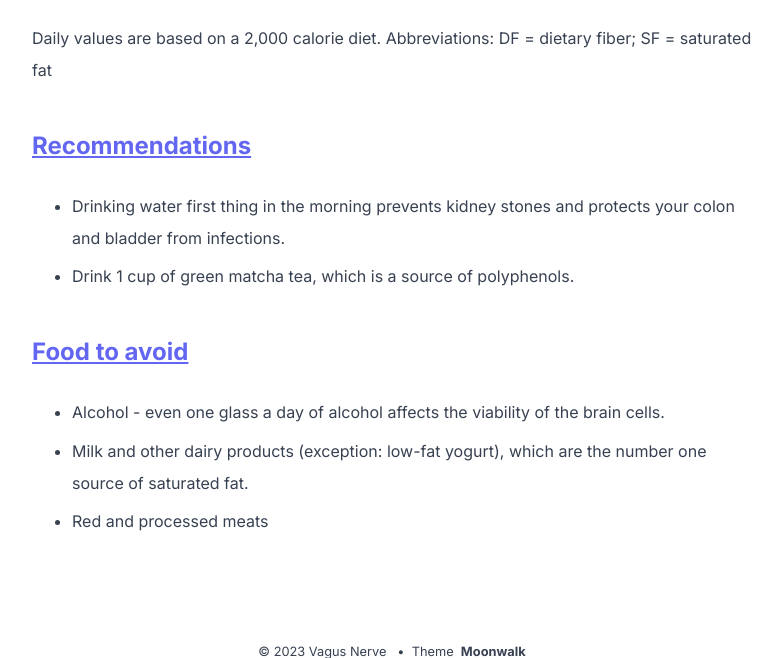
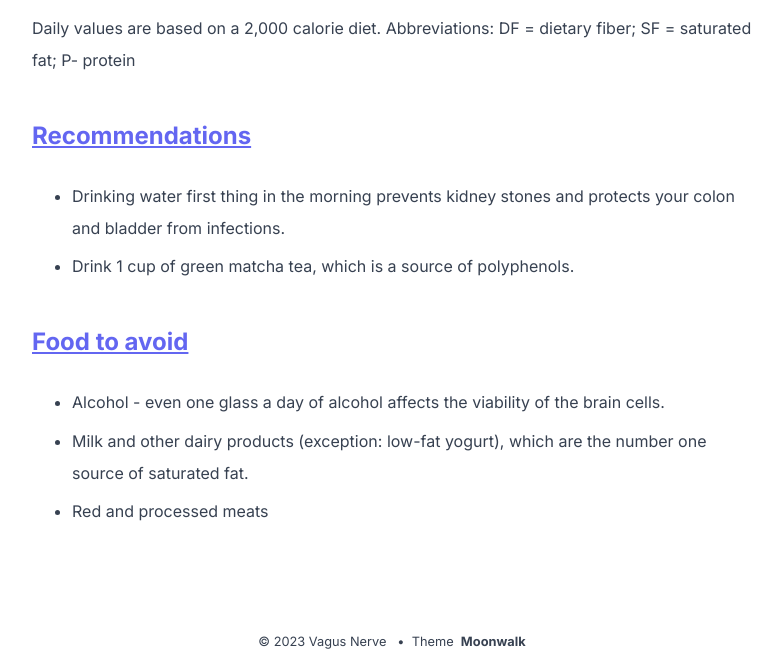
Before and after one commit to abhinavs/moonwalk, a Jekyll site: the page built from _posts/2023-07-24-nutrition-pattern.md, in a window 1280 px wide and 900 px high, scrolled down 1004 px, cut to the strip 242-900 px from the top of the window. Shown: the whole strip, without its empty margins (248-1030 px from the left). Built offline with Jekyll 4.4.1, drawn with Linux system fonts in a browser that asks for light colours.

Commit message:
Update 2023-07-24-nutrition-pattern.md

```diff
--- a/_posts/2023-07-24-nutrition-pattern.md
+++ b/_posts/2023-07-24-nutrition-pattern.md
@@ -26,9 +26,8 @@ layout: post
 
 ## [Lunch](#lunch)
 
-<iframe allowtransparency="true" src="https://docs.google.com/spreadsheets/d/e/2PACX-1vQBPRIgtkht6gWdVDhJESPsngZ20JCD20vzts7qe_1sGdpDb_UUdXzUfFjLb27DO_1Onxgp6kmeLY-B/pubhtml?gid=2112263921&amp;single=true&amp;widget=true&amp;headers=false" style="height:225px;width:100%;background-color:#050505;" ></iframe>
-
-Daily values are based on a 2,000 calorie diet. Abbreviations: DF = dietary fiber; SF = saturated fat
+<iframe allowtransparency="true" src="https://docs.google.com/spreadsheets/d/e/2PACX-1vQBPRIgtkht6gWdVDhJESPsngZ20JCD20vzts7qe_1sGdpDb_UUdXzUfFjLb27DO_1Onxgp6kmeLY-B/pubhtml?gid=2112263921&amp;single=true&amp;widget=true&amp;headers=false" style="height:215px;width:100%;background-color:#050505;" ></iframe>
+Daily values are based on a 2,000 calorie diet. Abbreviations: DF = dietary fiber; SF = saturated fat; P- protein
 
 
 ## [Recommendations](recommendations)
```
